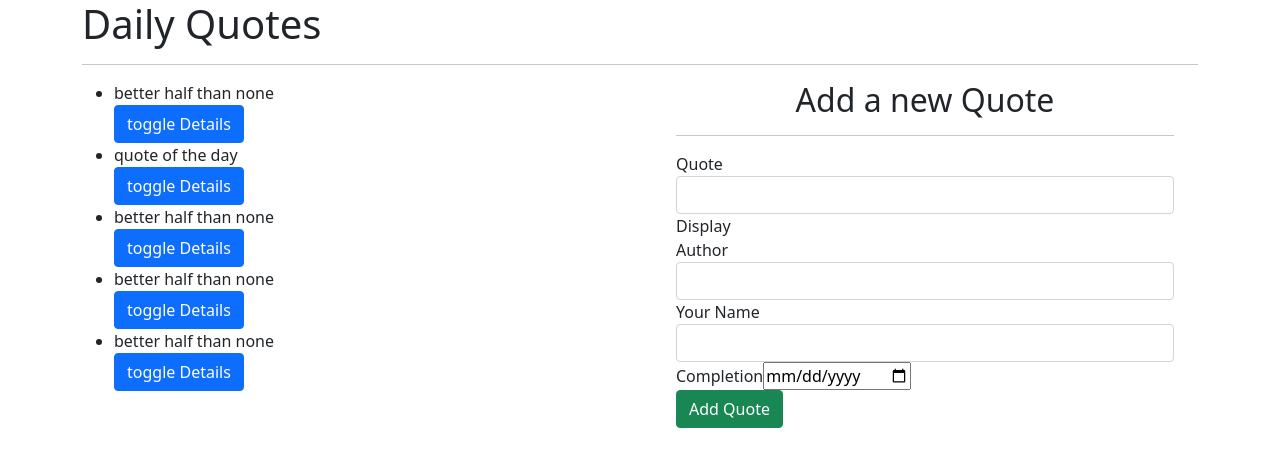
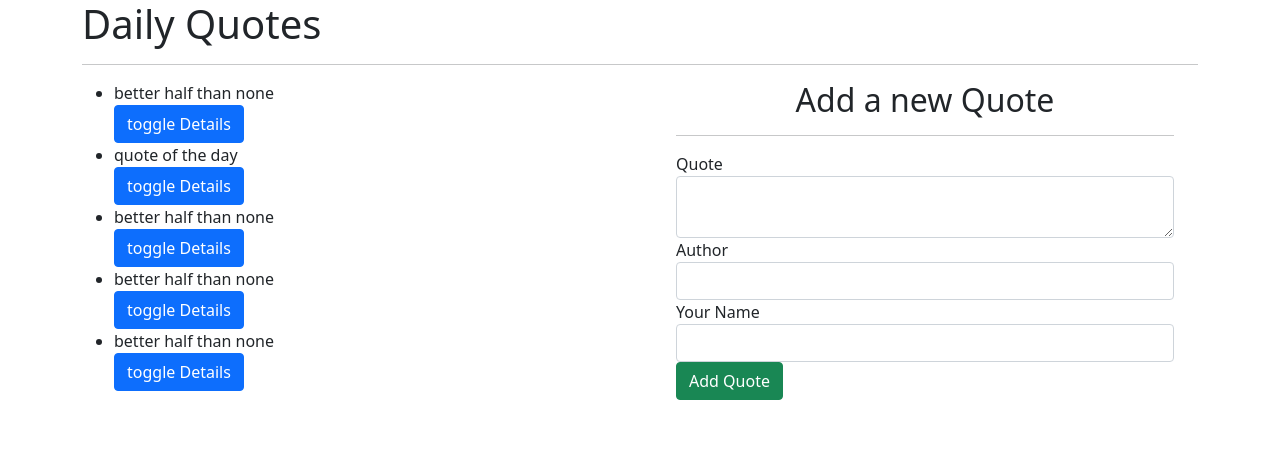
Before and after one commit to melodytowett/Quotes, an Angular app in the folder quotes/: page / in a window 1280 px wide. Shown: the top 466 px of the page. Built offline with nearby package versions, Linux system fonts and the light colour scheme.

Commit message:
add templates to forms

```diff
--- a/quotes/src/app/quote-form/quote-form.component.html
+++ b/quotes/src/app/quote-form/quote-form.component.html
@@ -4,27 +4,26 @@
     <form (ngSubmit)= 'submitQuote()' #quoteForm = 'ngForm'>
         <div class="form-group">
 
-            <label for="name">Quote</label>
-            <input type="text" required class="form-control" id="quote" [(ngModel)] = 'newQuote.name' name='name'>
-            Display{{newQuote.name}}
+            <label for="description">Quote</label>
+            <textarea class="form-control" id="description" [(ngModel)] = 'newQuote.description' name='description' #description='ngModel' required></textarea>
         </div>
         <div class="form-group">
 
-            <label for="name">Author</label>
-            <input type="text" required class="form-control" id="author" >
+            <label for="author">Author</label>
+            <input type="text"  class="form-control" id="author" [(ngModel)]='newQuote.name' name='author'#name='ngModel'required >
 
         </div>
         <div class="form-group">
 
             <label for="name">Your Name</label>
-            <input type="text" required class="form-control" id="name">
+            <input type="text"  class="form-control" id="name" [(ngModel)]='newQuote.name' name="name" required>
 
         </div>
-        <div class="form-group">
+        <!-- <div class="form-group">
             <label for="complete">Completion</label>
-            <input type='date' id="complete" required>
+            <input type='date' id="complete" [(ngModel)]='newQuote.completeDate' name="completeDate" #completeDate='ngModel' required>
 
-        </div>
+        </div> -->
         <button type="submit" class="btn btn-success">Add Quote</button>
     </form>
   </div>
```
